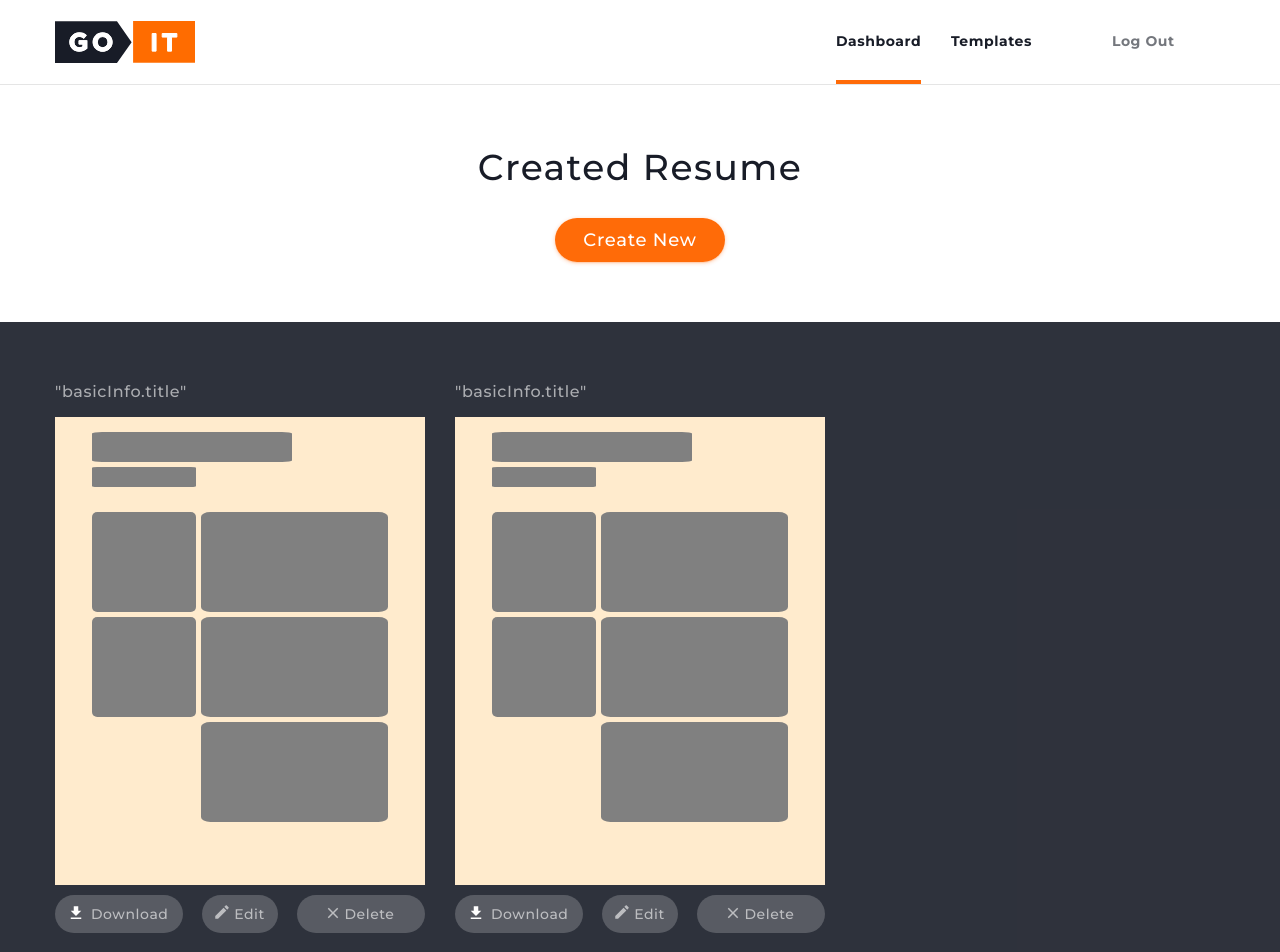
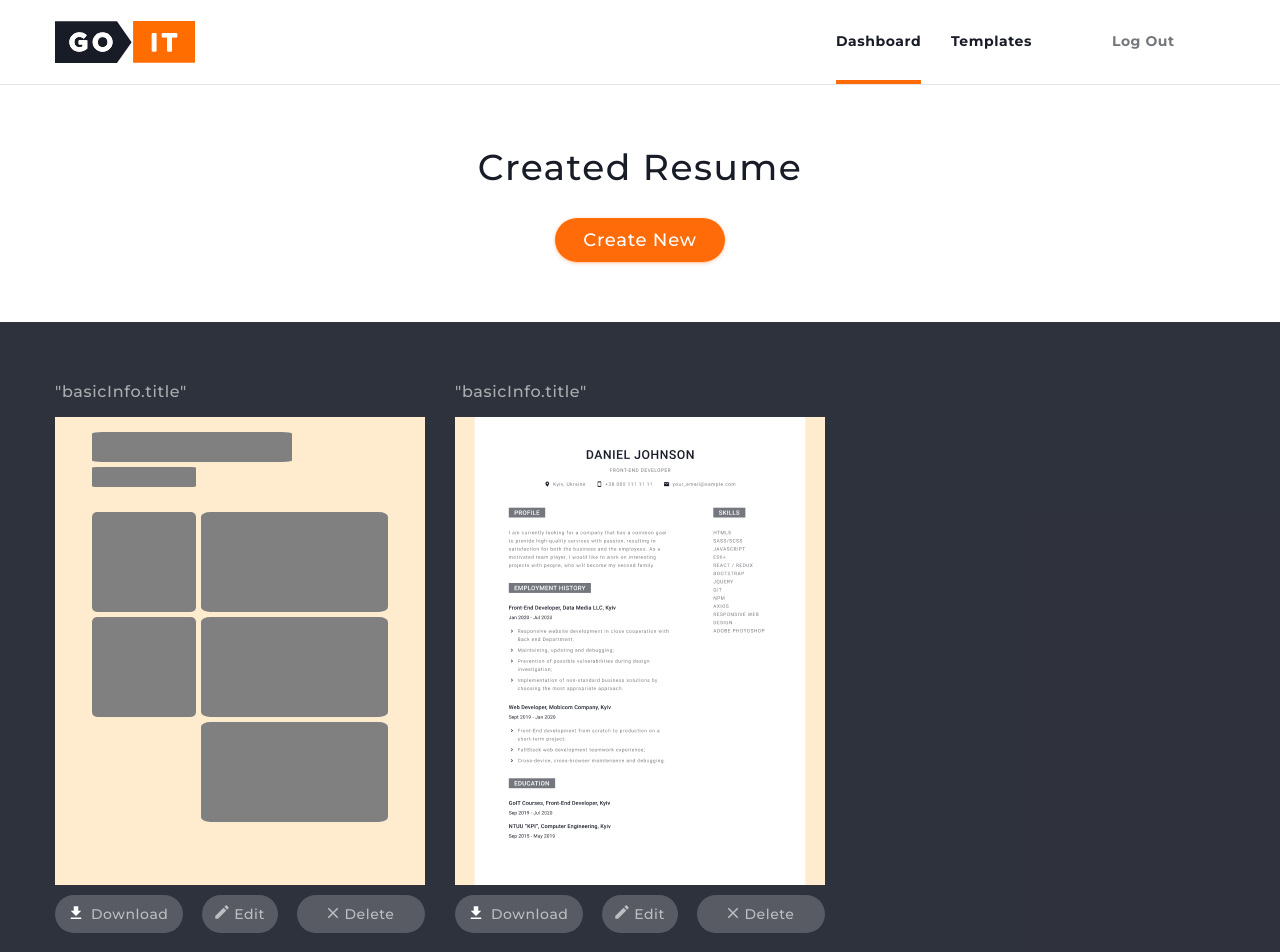
Before and after one commit to VovaMelnyk/Builder, a React (Create React App) app: page /dashboard in a window 1280 px wide. Shown: the top 952 px of the page. Built offline with nearby package versions, Linux system fonts and the light colour scheme.

Commit message:
Dashboard_edit_preloader_img

```diff
--- /dev/null
+++ b/src/Components/Dashboard/DashboardItemV2.js
@@ -0,0 +1,28 @@
+import React from "react";
+import styles from "./DashboardItem.module.css";
+
+const DashboardItemV2 = () => {
+  return (
+    <div className={styles.resumeItem}>
+      <div className={styles.resumeName}>"basicInfo.title"</div>
+      <div className={styles.resume}>
+        <img src="/icons/resv2.png" />
+      </div>
+      <div className={styles.buttonBlock}>
+        <button className={styles.button}>
+          <img src="/icons/Dowload.svg" className={styles.buttonSvg} /> Download
+        </button>
+        <button className={styles.button}>
+          <img src="/icons/Edit.svg" className={styles.buttonSvg} />
+          Edit
+        </button>
+        <button className={styles.button}>
+          <img src="/icons/Delete.svg" className={styles.buttonSvg} />
+          Delete
+        </button>
+      </div>
+    </div>
+  );
+};
+
+export default DashboardItemV2;
--- a/src/Containers/Dashboard/Dashboard.js
+++ b/src/Containers/Dashboard/Dashboard.js
@@ -4,6 +4,7 @@ import { NavLink } from "react-router-dom";
 import { paths } from "../../constants";
 import DashboardItem from "../../Components/Dashboard/DashboardItem";
 import { useSelector } from "react-redux";
+import DashboardItemV2 from "../../Components/Dashboard/DashboardItemV2";
 
 const Dashboard = () => {
   const resumeList = useSelector((state) => state.resumeCollection);
@@ -19,7 +20,7 @@ const Dashboard = () => {
           <DashboardItem {...el} />
         ))}
         <DashboardItem />
-        <DashboardItem />
+        <DashboardItemV2 />
       </div>
     </div>
   );
```
Also changed, not shown: public/icons/resv2.png (added).
